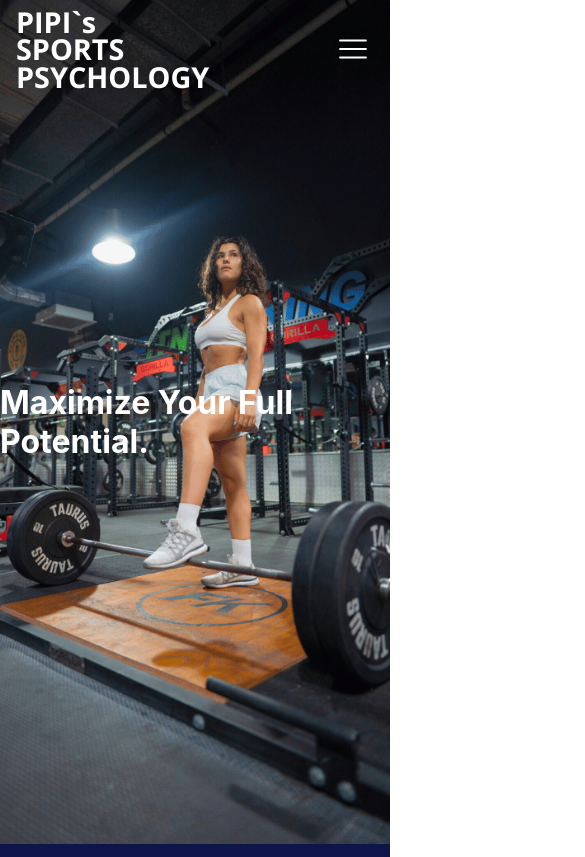
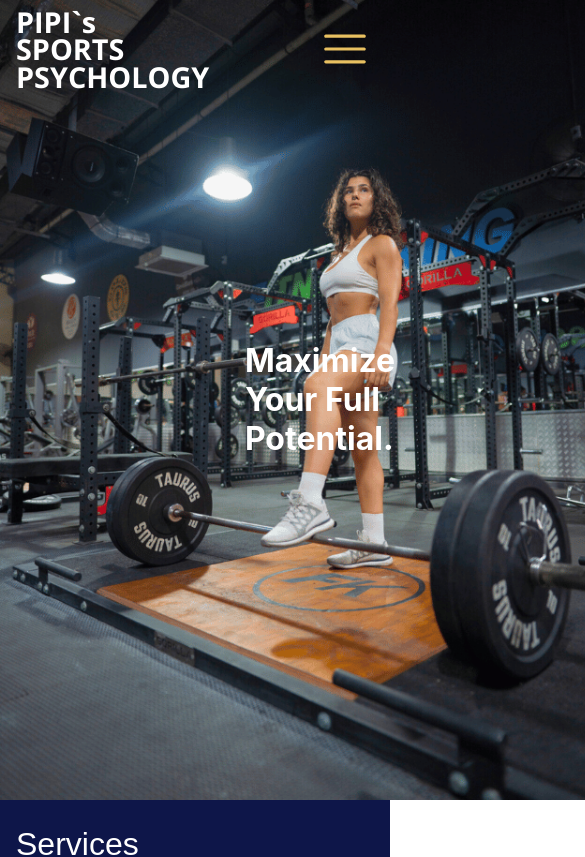
Before and after one commit to RuslanTissen/PIPI-world-2, a React (Create React App) app: page / in a window 390 px wide. Shown: the top 857 px of the page, 585 px wide, since content can reach past the window. Built offline with nearby package versions, Linux system fonts and the light colour scheme; a web font is replaced by a local one.

Commit message:
header updated one more time

```diff
--- a/src/components/header/Header.scss
+++ b/src/components/header/Header.scss
@@ -38,8 +38,8 @@
 			justify-content: end;
 			transition: all 0.3s ease-in-out;
 			svg {
-				font-size: 2rem;
-				color: white;
+				font-size: clamp(3rem, 3vw, 4rem);
+				color:#E8C061;
 				margin: 5px;
 				transition: all 0.2s ease-in-out;
 			}
--- a/src/components/start/introduction/Introduction.scss
+++ b/src/components/start/introduction/Introduction.scss
@@ -5,13 +5,14 @@
 // }
 
 .introduction__container {
-	width: 100vw;
-	height: 100vh;
+	// width: 100vw;
+	// height: 1000px;
+	padding: 20em;
 	background-image: url("../../../images/introduction.png");
 	background-repeat: no-repeat;
 	background-size: cover;
 	background-attachment: fixed;
-	background-position: center center;
+	background-position: top -100px center;
 	display: flex;
 	justify-content: center;
 	align-items: center;
```
